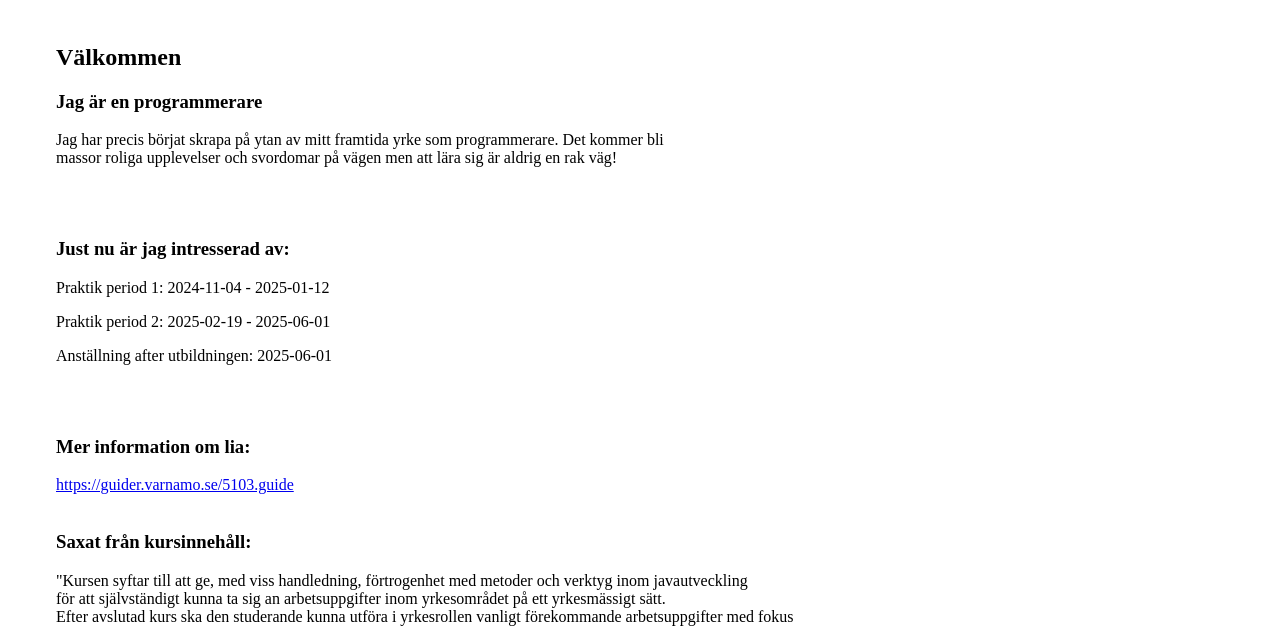
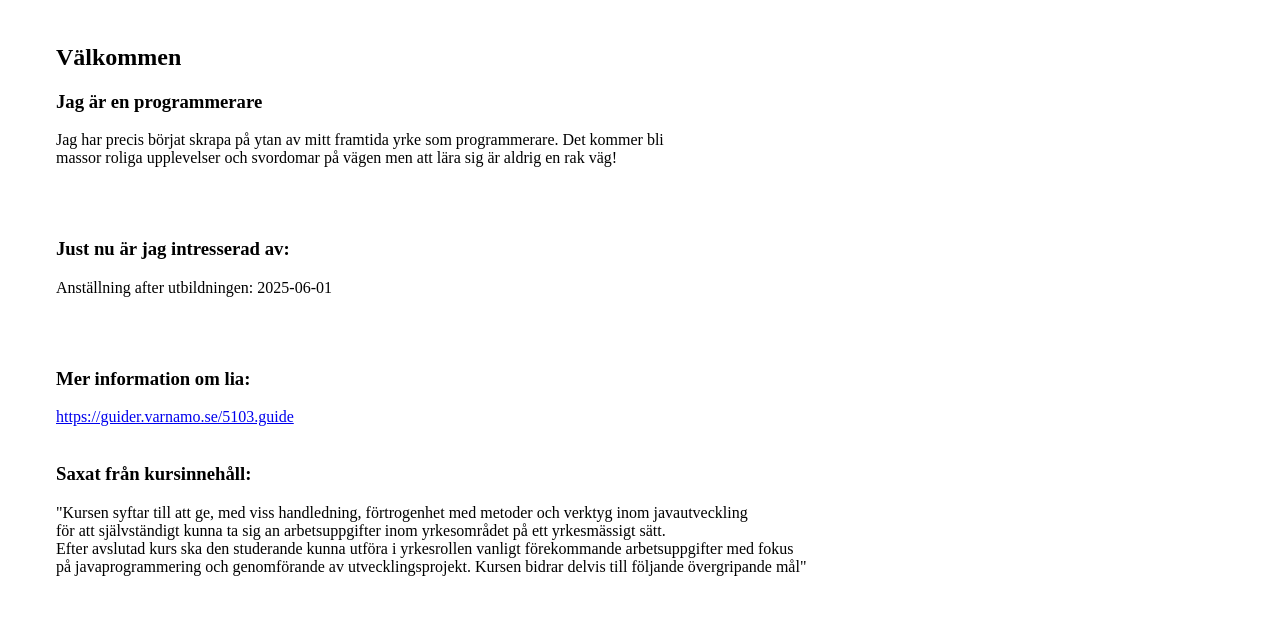
Before and after one commit to Brainztew/CV, a plain HTML site: page index.html in a window 1280 px wide. Shown: the part 188-814 px from the top of the page. Drawn offline with Linux system fonts and the light colour scheme; no server answers.

Commit message:
Update index.html

```diff
--- a/index.html
+++ b/index.html
@@ -32,8 +32,6 @@
         <br>
         <br>
         <h3>Just nu är jag intresserad av:</h3>
-        <p>Praktik period 1: 2024-11-04 - 2025-01-12</p>
-        <p>Praktik period 2: 2025-02-19 - 2025-06-01</p>
         <p>Anställning after utbildningen: 2025-06-01</p>
         <br>
         <br>
```
